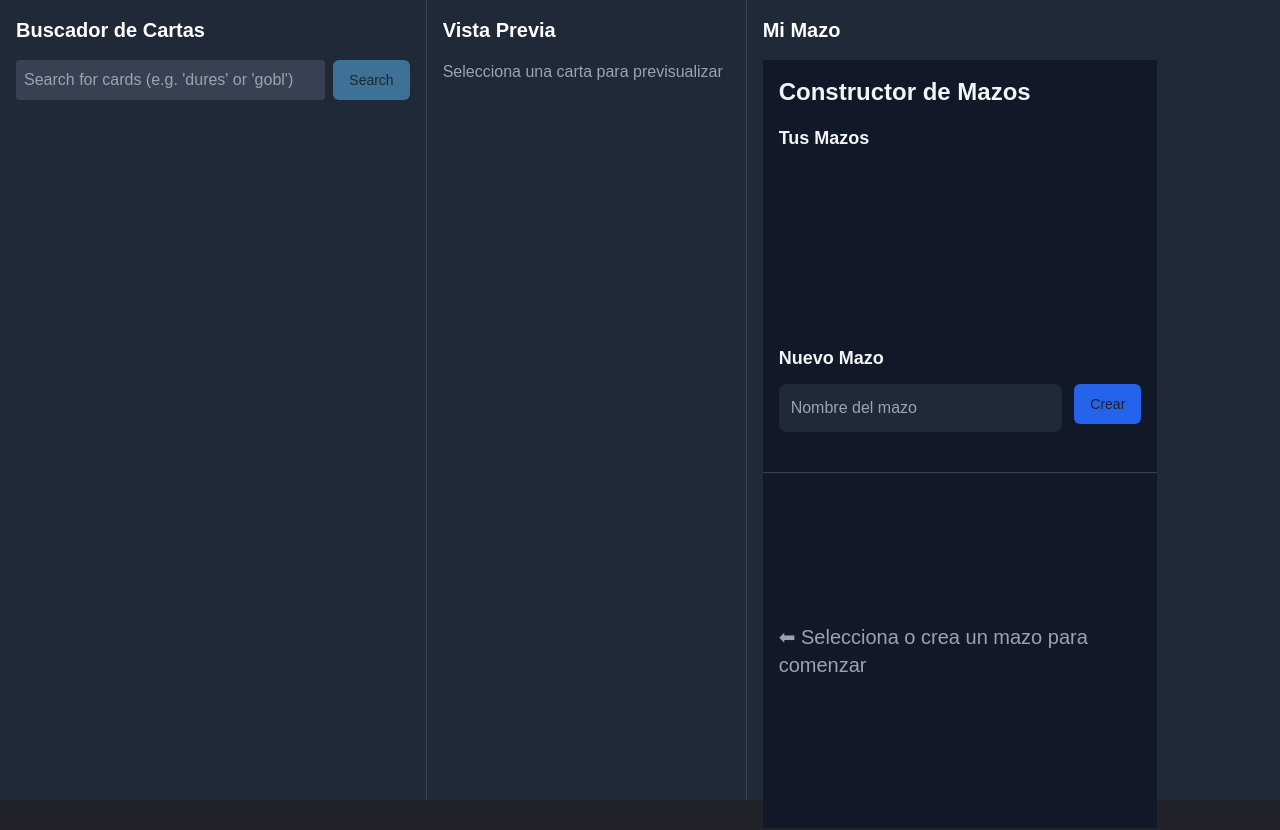
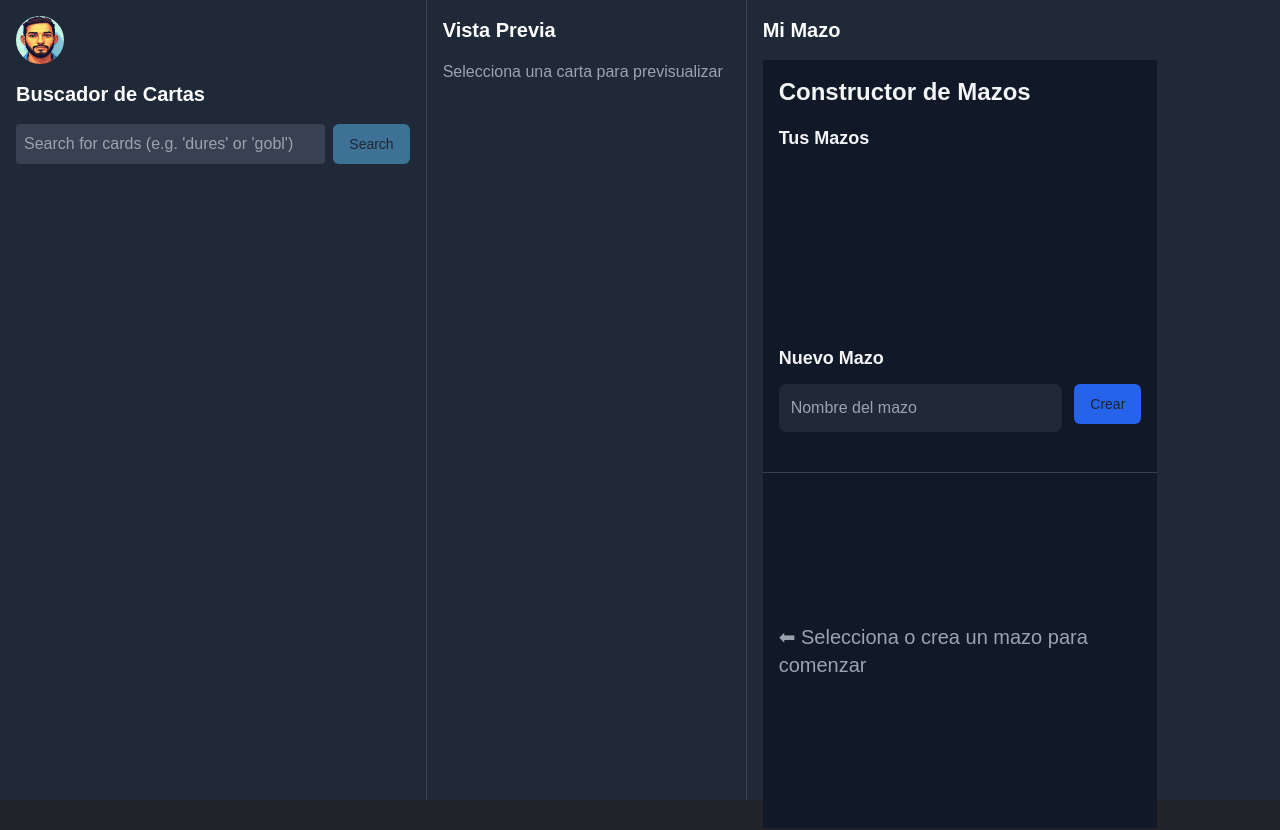
Before and after one commit to mendezgd/mtg, a Next.js app: page /deck-builder in a window 1280 px wide. Shown: the top 830 px of the page. Built offline with nearby package versions, Linux system fonts and the light colour scheme.

Commit message:
bgYsearch

```diff
--- a/src/app/deck-builder/page.tsx
+++ b/src/app/deck-builder/page.tsx
@@ -5,6 +5,7 @@ import { Button } from "@/components/ui/button"; // Añade esta línea
 import CardSearch from "@/components/CardSearch";
 import dynamic from "next/dynamic";
 import { Card } from "@/components/CardList";
+import Image from "next/image";
 
 interface Deck {
   id: string;
@@ -248,6 +249,15 @@ const DeckBuilderPage: React.FC = () => {
     <div className="flex h-screen w-screen bg-gray-800 text-white">
       {/* Columna de Búsqueda e Importación */}
       <div className="w-1/3 p-4 border-r border-gray-700 flex flex-col">
+        <div className="flex items-center gap-2 mb-4">
+          <Image
+            src="/images/pixelpox.jpg" // Ruta a tu imagen en la carpeta public
+            alt="Ícono de búsqueda"
+            width={24} // Tamaño deseado
+            height={24}
+            className="w-12 h-12 rounded-full" // Clases opcionales para estilos adicionales
+          />
+        </div>
         <h2 className="text-xl font-bold mb-4">Buscador de Cartas</h2>
         <CardSearch
           addCardToDeck={addCardToDeck}
--- a/src/app/page.tsx
+++ b/src/app/page.tsx
@@ -9,9 +9,10 @@ const App: React.FC = () => {
     <div className="relative flex flex-col h-screen w-screen bg-gray-800 text-white">
       {/* Fondo con imagen y overlay */}
       <div
-        className="absolute inset-0 z-0 bg-cover bg-center opacity-50"
+        className="absolute inset-0 z-0 bg-contain opacity-50"
         style={{
-          backgroundImage: "url('/images/background.webp')",
+          backgroundImage: "url('/images/pox.webp')",
+          filter: "blur(2px)",
         }}
       />
 
--- a/src/components/DeckBuilder.tsx
+++ b/src/components/DeckBuilder.tsx
@@ -315,18 +315,18 @@ const DeckBuilder: React.FC<DeckBuilderProps> = ({
               </div>
             )}
 
-            <div className="grid gap-4">
+            <div className="grid gap-1">
               {Object.entries(selectedDeck.cards).map(
                 ([name, { card, count }]) => (
                   <HoverCard key={name}>
                     <HoverCardTrigger asChild>
-                      <div className="text-sm flex justify-between items-center p-3 bg-gray-800 rounded-md border-2 border-gray-700 hover:border-blue-500 transition-colors cursor-pointer">
+                      <div className="text-sm flex justify-between items-center p-1 bg-gray-800 rounded-md border-2 border-gray-700 hover:border-blue-500 transition-colors cursor-pointer">
                         <span className="font-medium">{name}</span>
-                        <div className="flex items-center gap-2">
+                        <div className="flex items-center gap-1">
                           <Button
                             size="sm"
                             onClick={() => removeCardFromDeck(name)}
-                            className="bg-red-500 hover:bg-red-700 w-8 h-8 rounded-full"
+                            className="bg-red-500 hover:bg-red-700 w-6 h-6 rounded-full"
                           >
                             -
                           </Button>
@@ -335,7 +335,7 @@ const DeckBuilder: React.FC<DeckBuilderProps> = ({
                             size="sm"
                             onClick={() => addCardToDeck(card)}
                             disabled={count >= 4}
-                            className="bg-green-600 hover:bg-green-900 w-8 h-8 rounded-full"
+                            className="bg-green-600 hover:bg-green-900 w-6 h-6 rounded-full"
                           >
                             +
                           </Button>
```
Also changed, not shown: src/components/ui/hover-card.tsx (+9 -9 lines), public/images/pixelpox.jpg (added), public/images/pox.webp (added).
